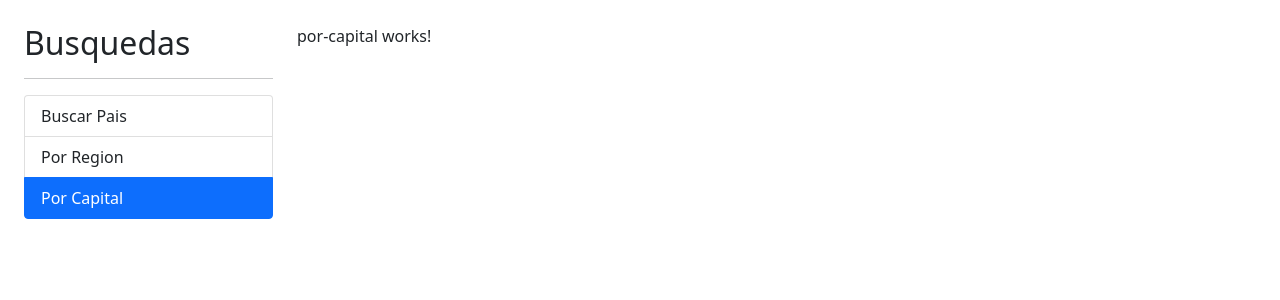
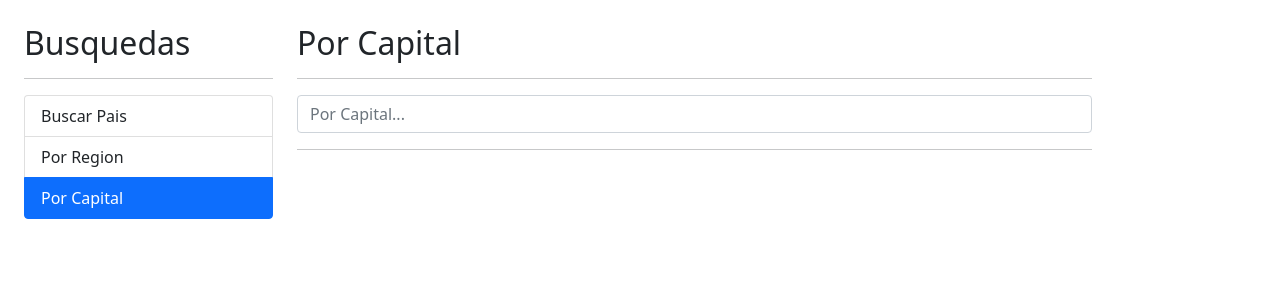
Before and after one commit to coazit/paisesApp, an Angular app: page /capital in a window 1280 px wide. Shown: the top 300 px of the page. Built offline with nearby package versions, Linux system fonts and the light colour scheme.

Commit message:
Buscar  por Capital

```diff
--- a/src/app/pais/components/pais-input/pais-input.component.html
+++ b/src/app/pais/components/pais-input/pais-input.component.html
@@ -5,6 +5,6 @@
     class="form-control"
     [(ngModel)] = "termino"
     (input)="teclaPresionada()"
-    placeholder="Buscar País..."
+    [placeholder]="placeholder"
     />
 </form>
--- a/src/app/pais/components/pais-input/pais-input.component.ts
+++ b/src/app/pais/components/pais-input/pais-input.component.ts
@@ -1,4 +1,4 @@
-import { Component, Output, EventEmitter, OnInit } from '@angular/core';
+import { Component, Output, EventEmitter, OnInit, Input } from '@angular/core';
 import { Subject } from 'rxjs';
 import { debounceTime } from 'rxjs/operators';
 
@@ -16,6 +16,7 @@ export class PaisInputComponent implements OnInit{
   debouncer: Subject<string> = new Subject();
 
   termino: string = '';
+  @Input() placeholder:string = '';
 
   ngOnInit() {
     this.debouncer
--- a/src/app/pais/components/pais-tabla/pais-tabla.component.html
+++ b/src/app/pais/components/pais-tabla/pais-tabla.component.html
@@ -16,7 +16,7 @@
                 [alt]="pais.alpha2Code"
                 class="small-flag"/>
             </td>
-            <td>{{pais.name}}</td>
+            <td>{{pais.capital}}, {{pais.name}}</td>
             <td>{{pais.population | number}}</td>
             <td><a [routerLink]="['/pais', pais.alpha2Code]">Ver...</a></td>
         </tr>
--- a/src/app/pais/pages/por-capital/por-capital.component.html
+++ b/src/app/pais/pages/por-capital/por-capital.component.html
@@ -1 +1,23 @@
-<p>por-capital works!</p>
+<h2>Por Capital</h2>
+<hr>
+
+<div class="row">
+    <div class="col">
+        <app-pais-input
+        (onEnter) = "buscar($event)"
+        (onDebounce)= "sugerencias($event)"
+        placeholder="Por Capital...">
+        </app-pais-input>
+    </div>
+</div>
+
+<hr>
+<div *ngIf="hayError" class="alert alert-danger">
+    No se encontrò nada con el termino {{termino}}
+</div>
+
+<div *ngIf="paises.length > 0" class="row">
+    <div class="col">
+        <app-pais-tabla [paises]="paises"></app-pais-tabla>
+    </div>
+</div>
--- a/src/app/pais/pages/por-capital/por-capital.component.ts
+++ b/src/app/pais/pages/por-capital/por-capital.component.ts
@@ -1,4 +1,6 @@
 import { Component, OnInit } from '@angular/core';
+import { Country } from '../../interfaces/pais.interface';
+import { PaisService } from '../../services/pais.service';
 
 @Component({
   selector: 'app-por-capital',
@@ -6,11 +8,32 @@ import { Component, OnInit } from '@angular/core';
   styles: [
   ]
 })
-export class PorCapitalComponent implements OnInit {
+export class PorCapitalComponent{
 
-  constructor() { }
+  termino: string = '';
+  hayError: boolean = false;
+  paises: Country[] = [];
 
-  ngOnInit(): void {
+  constructor(private paisService: PaisService) { }
+
+  buscar (termino: string) {
+    this.hayError = false;
+    this.termino = termino;
+    console.log(this.termino);
+    this.paisService.buscarCapital(this.termino).subscribe(
+      (paises) => {
+        console.log(paises);
+        this.paises = paises;
+      },
+      (err) => {
+        this.hayError = true;
+        this.paises = [];
+      }
+    );
   }
 
+  sugerencias(termino: string) {
+    this.hayError = false;
+    //TODO: Crear sugerencia
+  }
 }
--- a/src/app/pais/pages/por-pais/por-pais.component.html
+++ b/src/app/pais/pages/por-pais/por-pais.component.html
@@ -6,6 +6,7 @@
         <app-pais-input
         (onEnter) = "buscar($event)"
         (onDebounce)= "sugerencias($event)"
+        placeholder="Por Pais..."
         >
         </app-pais-input>
     </div>
--- a/src/app/pais/pages/por-pais/por-pais.component.ts
+++ b/src/app/pais/pages/por-pais/por-pais.component.ts
@@ -34,7 +34,7 @@ export class PorPaisComponent{
 
   sugerencias(termino: string) {
     this.hayError = false;
-    //TODO: Crear sugernecvia
+    //TODO: Crear sugerencia
   }
 
 }
--- a/src/app/pais/services/pais.service.ts
+++ b/src/app/pais/services/pais.service.ts
@@ -17,4 +17,10 @@ export class PaisService {
     return this.http.get<Country[]>( url );
   }
 
+  buscarCapital( termino: string ): Observable<Country[]> {
+    const url = `${this.apiUrl}/capital/${termino}`;
+    console.log(url);
+    return this.http.get<Country[]>( url );
+  }
+
 }
```
